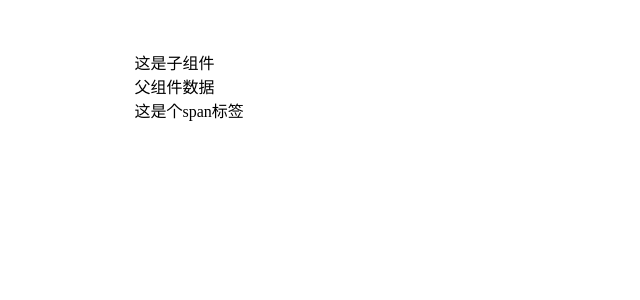
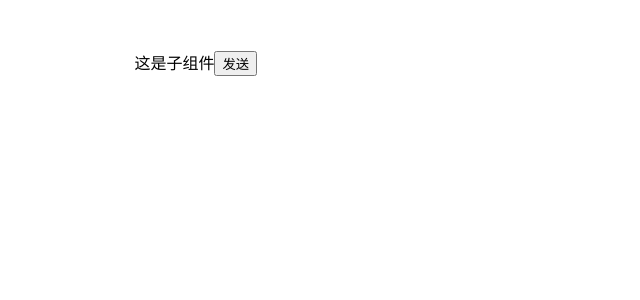
Before and after one commit to FighttingEDG/reactDemo, a React (Vite) app: page / in a window 1280 px wide. Shown: the top 300 px of the page, without its empty margins (0-640 px from the left). Built offline with nearby package versions, Linux system fonts and the light colour scheme.

Commit message:
子传父数据

```diff
--- a/src/App.jsx
+++ b/src/App.jsx
@@ -4,21 +4,23 @@ import avatar from './images/bozai.png'
 import _ from 'lodash'
 import { v4 as uuidv4 } from 'uuid';
 import dayjs from 'dayjs';
-// 父传子
-function Son(props){
-  console.log(props)
+// 子传父
+function Son(props) {
+  const sonData = '子组件的数据'
   return <div>
     这是子组件
-    <div>{props.appName}</div>
-    {props.jsx}
+    <button onClick={()=>props.sendMes(sonData)}>发送</button>
+    {/* 内容来自于父组件 */}
   </div>
 }
 const App = () => {
-  const appName = '父组件数据'
+  const getMes = (mes) => {
+    console.log(mes)
+  }
   return (
     <div className="app">
-      {/* 可传递最复杂的jsx */}
-      <Son appName={appName} jsx={<span>这是个span标签</span>}/>
+      <Son sendMes={getMes}>
+      </Son>
     </div>
   )
 }
```
